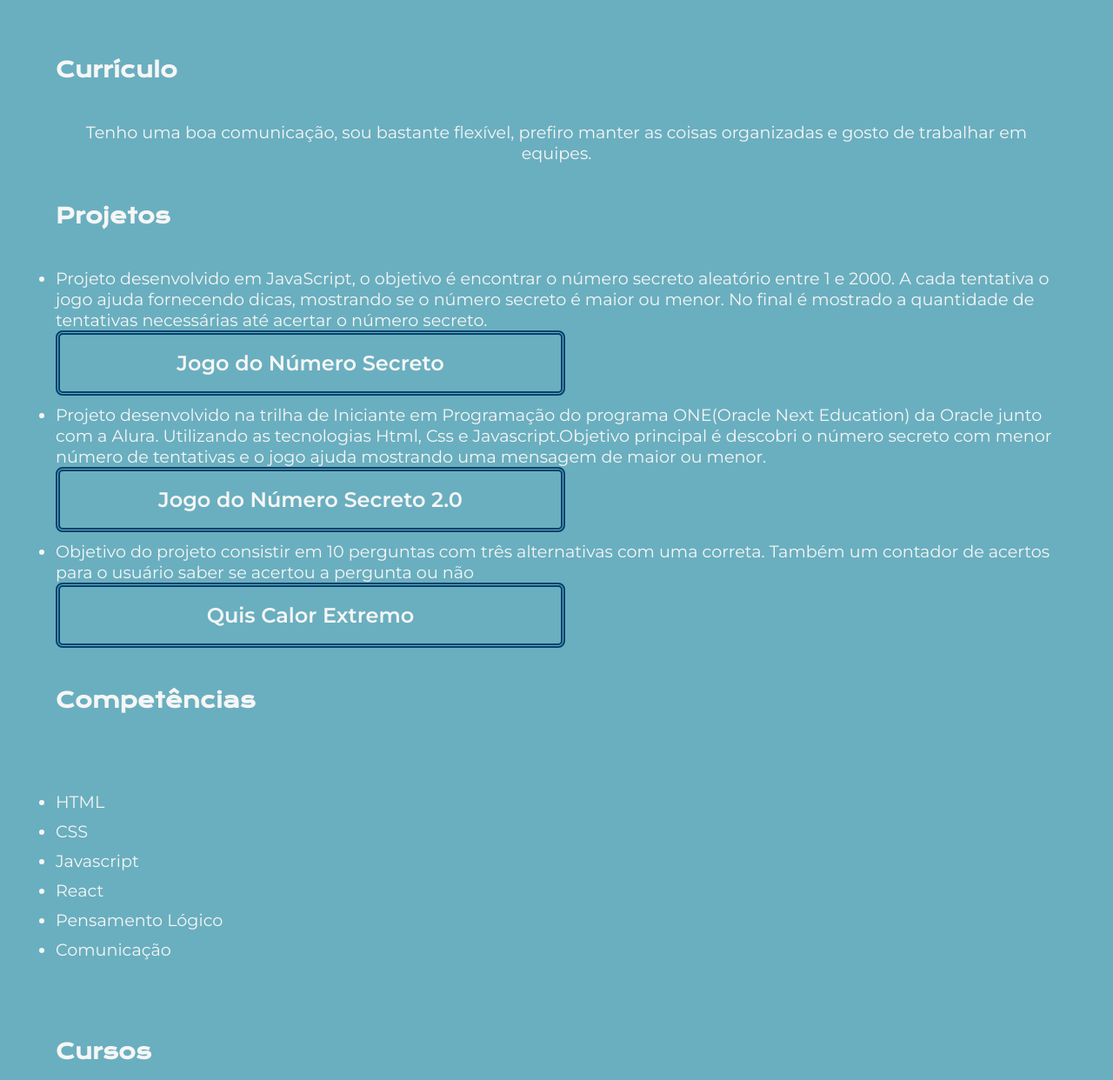
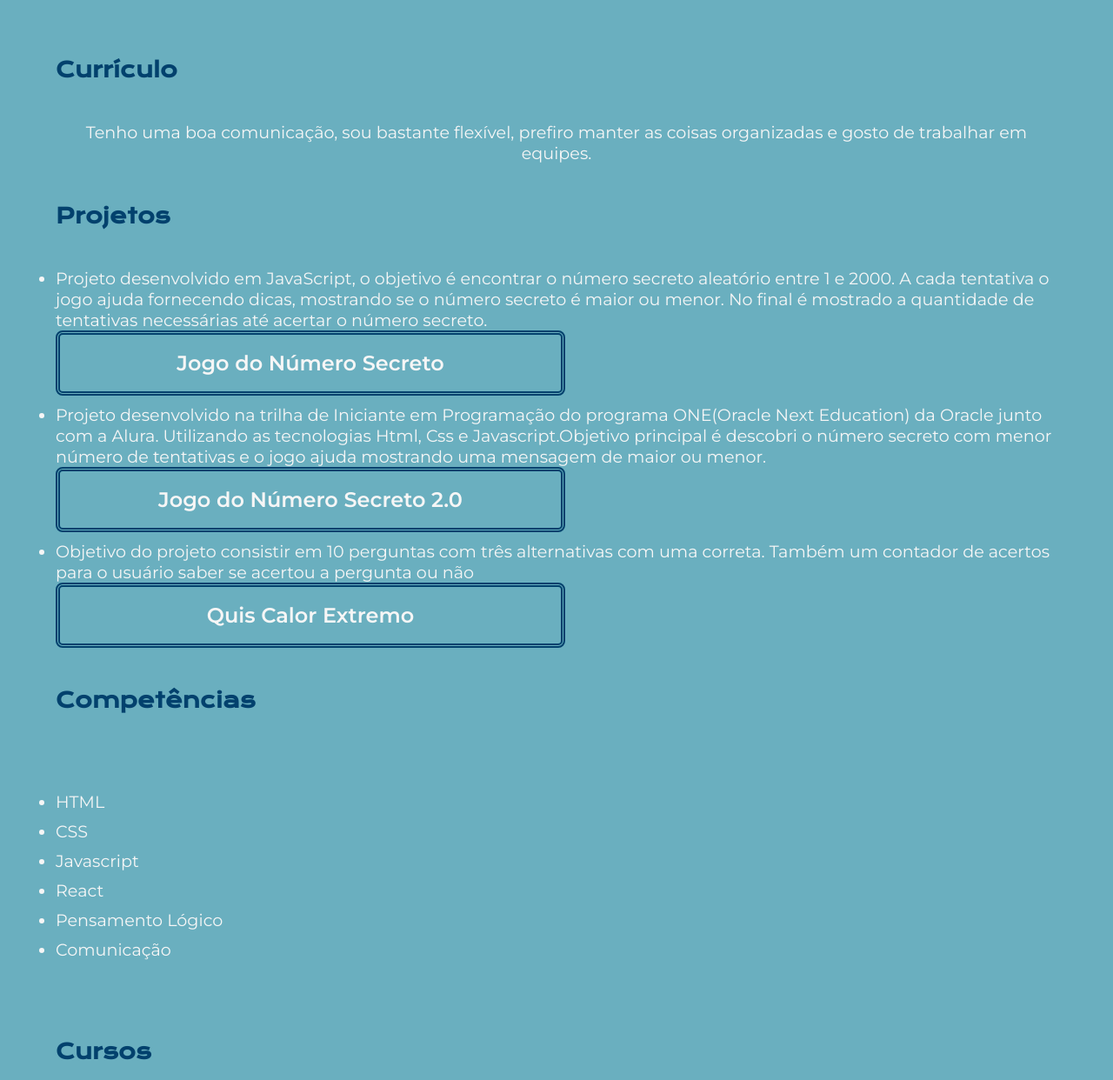
Before and after one commit to JeronimoSantos/meu-portfolio, a plain HTML site: page curriculo.html in a window 1280 px wide. Shown: the part 938-2180 px from the top of the page at 87% size. Drawn offline with nearby package versions, Linux system fonts and the light colour scheme.

Commit message:
projeto-pronto

```diff
--- a/curriculo.html
+++ b/curriculo.html
@@ -24,10 +24,10 @@
     <main class="apresentacao">
 
         <section class="apresentacao__conteudo">
-            <h1 class="apresentacao__conteudo__titulo">Currículo</h1>
+            <h1 class="apresentacao__conteudo__titulo"><strong class="titulo-destaque">Currículo</strong></h1>
             <p class="apresentacao__conteudo__texto">Tenho uma boa comunicação, sou bastante flexível, prefiro manter as coisas organizadas e gosto de trabalhar em equipes. </p>
 
-            <h2 class="apresentacao__conteudo__titulo">Projetos</h2>
+            <h2 class="apresentacao__conteudo__titulo"><strong class="titulo-destaque">Projetos</strong></h2>
             <div class="apresentacao__conteudo__texto__curriculo">
                 <ul class="apresentacao__conteudo__texto__curriculo">
                     <li>Projeto desenvolvido em JavaScript, o objetivo é encontrar o número secreto aleatório entre 1 e 2000. A cada tentativa o jogo ajuda fornecendo dicas, mostrando se o número secreto é maior ou menor. No final é mostrado a quantidade de tentativas necessárias até acertar o número secreto.<a class="apresentacao__butoes__links" href="https://jeronimosantos.github.io/Numero-Secreto/">Jogo do Número Secreto</a> </li>
@@ -36,7 +36,7 @@
                 </ul>
             </div>
 
-            <h2 class="apresentacao__conteudo__titulo">Competências</h2>
+            <h2 class="apresentacao__conteudo__titulo"><strong class="titulo-destaque">Competências</strong></h2>
             <p class="apresentacao__conteudo__texto">
                 <ul class="apresentacao__conteudo__texto__curriculo">
                     <li>HTML</li>
@@ -48,7 +48,7 @@
                 </ul>
             </p>
 
-            <h2 class="apresentacao__conteudo__titulo">Cursos</h2>
+            <h2 class="apresentacao__conteudo__titulo"><strong class="titulo-destaque">Cursos</strong></h2>
             <div class="apresentacao__conteudo__texto__curriculo">
                 <ul class="apresentacao__conteudo__texto__curriculo">
                     <li>Curso de HTML e CSS: ambientes de desenvolvimento, estrutura de arquivos e tags - Alura Cursos <a class="apresentacao__butoes__links__curriculo" href="https://cursos.alura.com.br/user/santosominorej/course/html-css-ambiente-arquivos-tags/certificate">com certificado.</a> </li>
```
